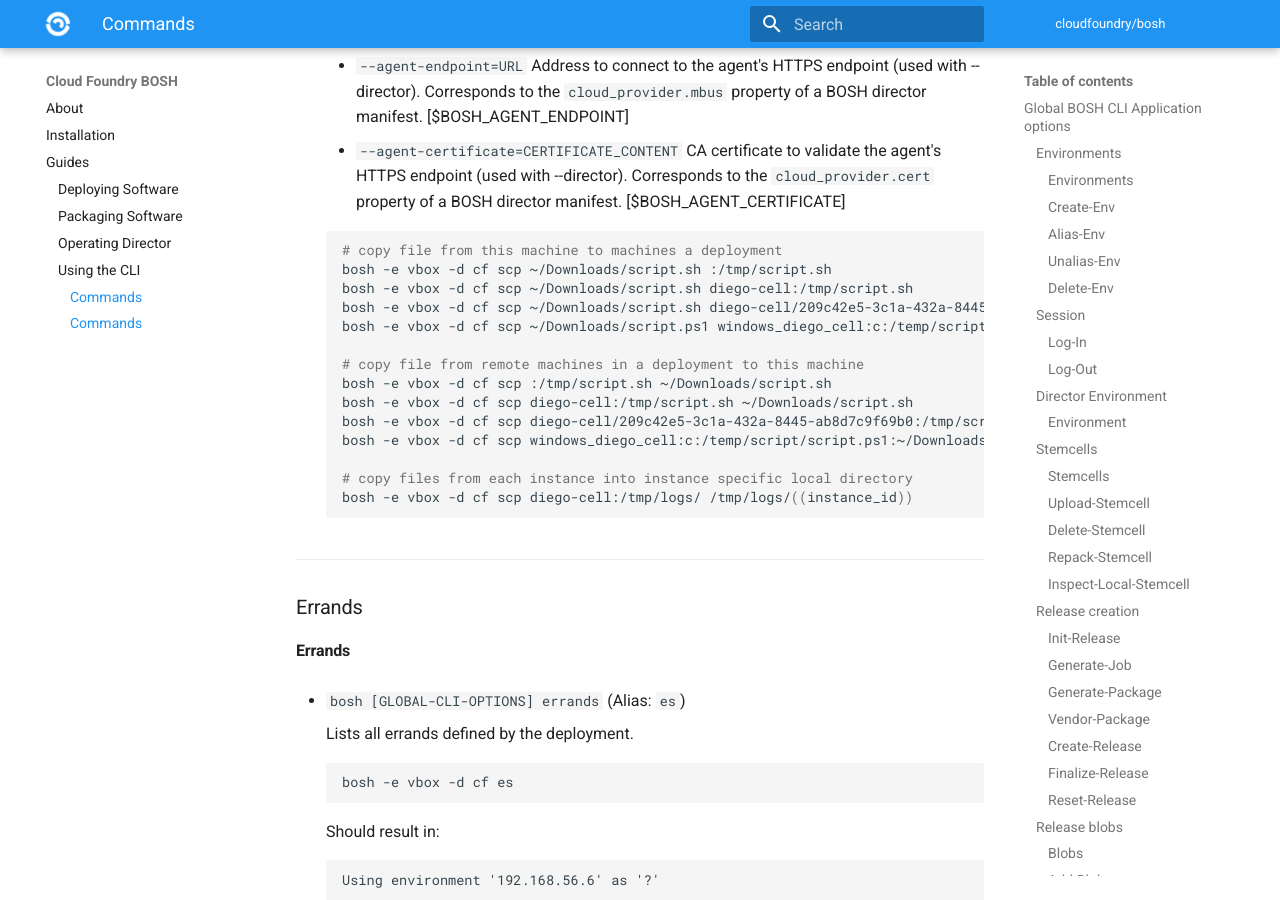
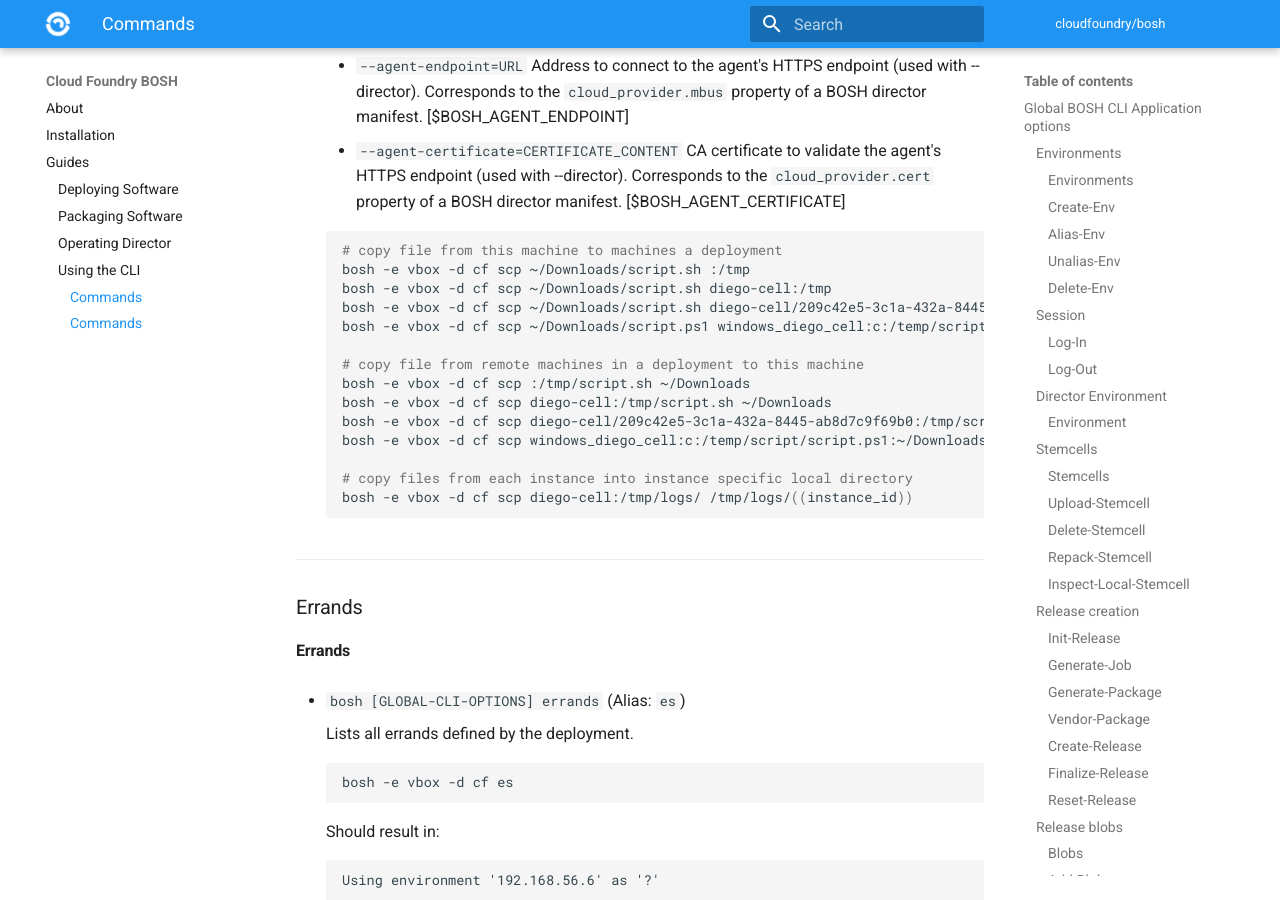
Before and after one commit to cloudfoundry/docs-bosh, an MkDocs documentation site: the page built from content/cli-v2.md, in a window 1280 px wide and 900 px high, scrolled down 32682 px. Built offline with MkDocs 1.6.1 and Material for MkDocs 9.7.7, drawn with Linux system fonts in a browser that asks for light colours; old or Windows-style settings are respelled for this version of MkDocs.

Commit message:
We used bosh scp today and faced the issue mentioned here: https://stackoverflow.com/questions/38628550/scp-copying-error-not-a-directory
When removing the file name from the path it worked fine, that is why we
adapted the documentation

````diff
--- a/content/cli-v2.md
+++ b/content/cli-v2.md
@@ -1325,16 +1325,16 @@ See [CPI config](cpi-config.md).
 
     ```shell
     # copy file from this machine to machines a deployment
-    bosh -e vbox -d cf scp ~/Downloads/script.sh :/tmp/script.sh
-    bosh -e vbox -d cf scp ~/Downloads/script.sh diego-cell:/tmp/script.sh
-    bosh -e vbox -d cf scp ~/Downloads/script.sh diego-cell/209c42e5-3c1a-432a-8445-ab8d7c9f69b0:/tmp/script.sh
-    bosh -e vbox -d cf scp ~/Downloads/script.ps1 windows_diego_cell:c:/temp/script/script.ps1
+    bosh -e vbox -d cf scp ~/Downloads/script.sh :/tmp
+    bosh -e vbox -d cf scp ~/Downloads/script.sh diego-cell:/tmp
+    bosh -e vbox -d cf scp ~/Downloads/script.sh diego-cell/209c42e5-3c1a-432a-8445-ab8d7c9f69b0:/tmp
+    bosh -e vbox -d cf scp ~/Downloads/script.ps1 windows_diego_cell:c:/temp/script
 
     # copy file from remote machines in a deployment to this machine
-    bosh -e vbox -d cf scp :/tmp/script.sh ~/Downloads/script.sh
-    bosh -e vbox -d cf scp diego-cell:/tmp/script.sh ~/Downloads/script.sh
-    bosh -e vbox -d cf scp diego-cell/209c42e5-3c1a-432a-8445-ab8d7c9f69b0:/tmp/script.sh ~/Downloads/script.sh
-    bosh -e vbox -d cf scp windows_diego_cell:c:/temp/script/script.ps1:~/Downloads/script.ps1
+    bosh -e vbox -d cf scp :/tmp/script.sh ~/Downloads
+    bosh -e vbox -d cf scp diego-cell:/tmp/script.sh ~/Downloads
+    bosh -e vbox -d cf scp diego-cell/209c42e5-3c1a-432a-8445-ab8d7c9f69b0:/tmp/script.sh ~/Downloads
+    bosh -e vbox -d cf scp windows_diego_cell:c:/temp/script/script.ps1:~/Downloads
 
     # copy files from each instance into instance specific local directory
     bosh -e vbox -d cf scp diego-cell:/tmp/logs/ /tmp/logs/((instance_id))
````
